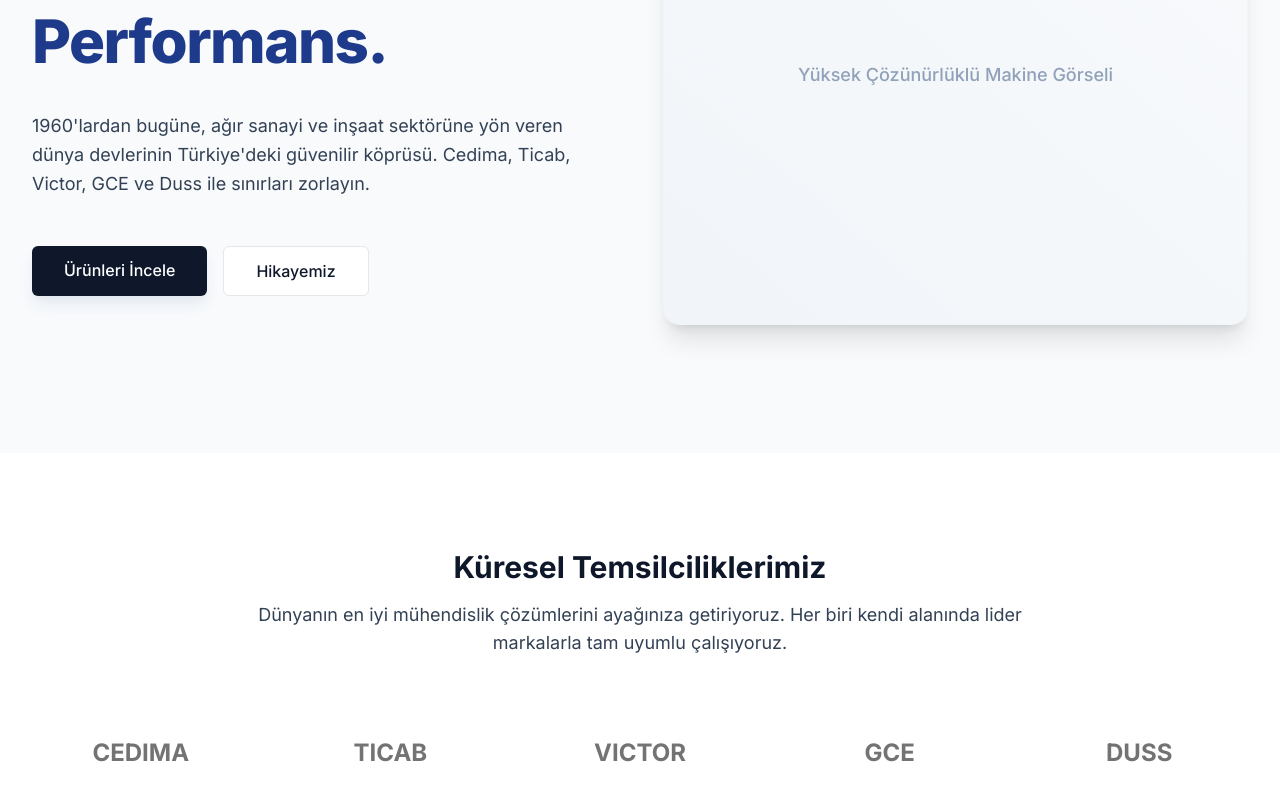
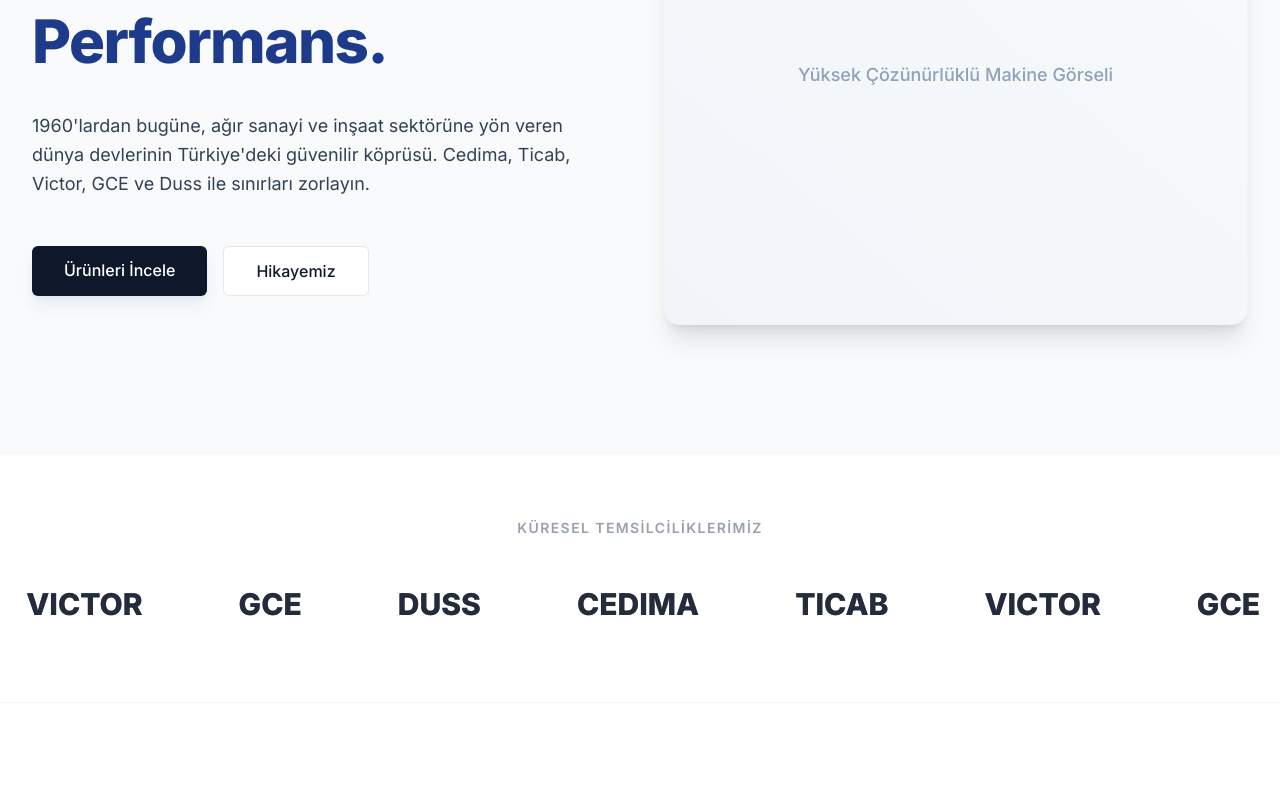
Before and after one commit to canistan/ozensan, a Next.js app: page / in a window 1280 px wide. Shown: the part 352-1152 px from the top of the page. After the commit the page ends 1055 px from the top, so only its background shows below. Built offline with nearby package versions, Linux system fonts and the light colour scheme.

Commit message:
feat: update header branding and replace static brand grid with animated infinite marquee section

```diff
--- a/src/app/globals.css
+++ b/src/app/globals.css
@@ -39,3 +39,17 @@
   -webkit-backdrop-filter: blur(12px);
   border: 1px solid rgba(255, 255, 255, 0.5);
 }
+
+/* Marquee Animation */
+@keyframes marquee {
+  0% { transform: translateX(0%); }
+  100% { transform: translateX(-100%); }
+}
+
+.animate-marquee {
+  animation: marquee 25s linear infinite;
+}
+
+.animate-marquee-hover:hover {
+  animation-play-state: paused;
+}
--- a/src/app/layout.tsx
+++ b/src/app/layout.tsx
@@ -8,8 +8,8 @@
 });
 
 export const metadata: Metadata = {
-  title: "Özen Sanayi Makinaları | 50 Yılı Aşkın Tecrübe",
-  description: "Endüstriyel elmas uçlar, makinalar ve sanayi çözümleri. Türkiye'nin köklü kuruluşu.",
+  title: "ÖZENSAN SANAYİ VE MAKİNALARI | 50 Yılı Aşkın Tecrübe",
+  description: "Endüstriyel elmas uçlar, makinalar ve sanayi çözümleri. Türkiye'nin köklü kuruluşu ÖZENSAN SANAYİ VE MAKİNALARI.",
   robots: {
     index: false,
     follow: false,
--- a/src/app/page.tsx
+++ b/src/app/page.tsx
@@ -20,10 +20,8 @@
       <header className="w-full border-b border-gray-100 bg-white/80 backdrop-blur-md sticky top-0 z-50">
         <div className="max-w-7xl mx-auto px-4 sm:px-6 lg:px-8 h-20 flex items-center justify-between">
           <div className="flex items-center gap-2">
-            <div className="w-10 h-10 bg-[var(--color-brand-primary)] rounded flex items-center justify-center text-white font-bold text-xl">
-              ÖZ
-            </div>
-            <span className="font-bold text-xl text-[var(--color-brand-primary)] tracking-tight">ÖZEN SANAYİ</span>
+            {/* Orijinal Logo Yeri */}
+            <span className="font-bold text-xl text-[var(--color-brand-primary)] tracking-tight">ÖZENSAN SANAYİ VE MAKİNALARI</span>
           </div>
           <nav className="hidden md:flex gap-8">
             <Link href="/" className="text-[var(--color-brand-text)] hover:text-[var(--color-brand-primary)] font-medium transition-colors">Anasayfa</Link>
@@ -68,21 +66,40 @@
         </div>
       </section>
 
-      {/* BRANDS / SOLUTIONS SECTION */}
-      <section className="w-full py-24 bg-white">
-        <div className="max-w-7xl mx-auto px-4 sm:px-6 lg:px-8">
-          <div className="text-center max-w-3xl mx-auto mb-16">
-            <h2 className="text-3xl font-bold text-[var(--color-brand-primary)] mb-4">Küresel Temsilciliklerimiz</h2>
-            <p className="text-[var(--color-brand-text)] text-lg">Dünyanın en iyi mühendislik çözümlerini ayağınıza getiriyoruz. Her biri kendi alanında lider markalarla tam uyumlu çalışıyoruz.</p>
+      {/* BRANDS / SOLUTIONS SECTION (SCROLLING MARQUEE) */}
+      <section className="w-full py-16 bg-white overflow-hidden flex flex-col border-y border-gray-100">
+        <div className="text-center w-full mb-8">
+          <p className="text-sm font-semibold text-gray-400 uppercase tracking-widest">Küresel Temsilciliklerimiz</p>
+        </div>
+
+        <div className="relative flex overflow-x-hidden group">
+          <div className="py-4 animate-marquee animate-marquee-hover flex items-center whitespace-nowrap">
+            {/* İlk set */}
+            <span className="mx-12 text-3xl font-extrabold text-[var(--color-brand-primary)] opacity-70 hover:opacity-100 transition-opacity">CEDIMA</span>
+            <span className="mx-12 text-3xl font-extrabold text-[var(--color-brand-primary)] opacity-70 hover:opacity-100 transition-opacity">TICAB</span>
+            <span className="mx-12 text-3xl font-extrabold text-[var(--color-brand-primary)] opacity-70 hover:opacity-100 transition-opacity">VICTOR</span>
+            <span className="mx-12 text-3xl font-extrabold text-[var(--color-brand-primary)] opacity-70 hover:opacity-100 transition-opacity">GCE</span>
+            <span className="mx-12 text-3xl font-extrabold text-[var(--color-brand-primary)] opacity-70 hover:opacity-100 transition-opacity">DUSS</span>
+            {/* Kesintisiz akış için kopyası */}
+            <span className="mx-12 text-3xl font-extrabold text-[var(--color-brand-primary)] opacity-70 hover:opacity-100 transition-opacity">CEDIMA</span>
+            <span className="mx-12 text-3xl font-extrabold text-[var(--color-brand-primary)] opacity-70 hover:opacity-100 transition-opacity">TICAB</span>
+            <span className="mx-12 text-3xl font-extrabold text-[var(--color-brand-primary)] opacity-70 hover:opacity-100 transition-opacity">VICTOR</span>
+            <span className="mx-12 text-3xl font-extrabold text-[var(--color-brand-primary)] opacity-70 hover:opacity-100 transition-opacity">GCE</span>
+            <span className="mx-12 text-3xl font-extrabold text-[var(--color-brand-primary)] opacity-70 hover:opacity-100 transition-opacity">DUSS</span>
           </div>
 
-          <div className="grid grid-cols-2 md:grid-cols-5 gap-8 items-center justify-items-center opacity-60 grayscale hover:grayscale-0 transition-all duration-500">
-            {/* Marka logoları gelecek */}
-            <div className="h-16 flex items-center justify-center font-bold text-2xl text-[var(--color-brand-primary)]">CEDIMA</div>
-            <div className="h-16 flex items-center justify-center font-bold text-2xl text-[var(--color-brand-primary)]">TICAB</div>
-            <div className="h-16 flex items-center justify-center font-bold text-2xl text-[var(--color-brand-primary)]">VICTOR</div>
-            <div className="h-16 flex items-center justify-center font-bold text-2xl text-[var(--color-brand-primary)]">GCE</div>
-            <div className="h-16 flex items-center justify-center font-bold text-2xl text-[var(--color-brand-primary)]">DUSS</div>
+          <div className="absolute top-0 py-4 animate-marquee animate-marquee-hover flex items-center whitespace-nowrap" aria-hidden="true">
+            {/* Sonsuz döngü için clone */}
+            <span className="mx-12 text-3xl font-extrabold text-[var(--color-brand-primary)] opacity-70 hover:opacity-100 transition-opacity">CEDIMA</span>
+            <span className="mx-12 text-3xl font-extrabold text-[var(--color-brand-primary)] opacity-70 hover:opacity-100 transition-opacity">TICAB</span>
+            <span className="mx-12 text-3xl font-extrabold text-[var(--color-brand-primary)] opacity-70 hover:opacity-100 transition-opacity">VICTOR</span>
+            <span className="mx-12 text-3xl font-extrabold text-[var(--color-brand-primary)] opacity-70 hover:opacity-100 transition-opacity">GCE</span>
+            <span className="mx-12 text-3xl font-extrabold text-[var(--color-brand-primary)] opacity-70 hover:opacity-100 transition-opacity">DUSS</span>
+            <span className="mx-12 text-3xl font-extrabold text-[var(--color-brand-primary)] opacity-70 hover:opacity-100 transition-opacity">CEDIMA</span>
+            <span className="mx-12 text-3xl font-extrabold text-[var(--color-brand-primary)] opacity-70 hover:opacity-100 transition-opacity">TICAB</span>
+            <span className="mx-12 text-3xl font-extrabold text-[var(--color-brand-primary)] opacity-70 hover:opacity-100 transition-opacity">VICTOR</span>
+            <span className="mx-12 text-3xl font-extrabold text-[var(--color-brand-primary)] opacity-70 hover:opacity-100 transition-opacity">GCE</span>
+            <span className="mx-12 text-3xl font-extrabold text-[var(--color-brand-primary)] opacity-70 hover:opacity-100 transition-opacity">DUSS</span>
           </div>
         </div>
       </section>
```
